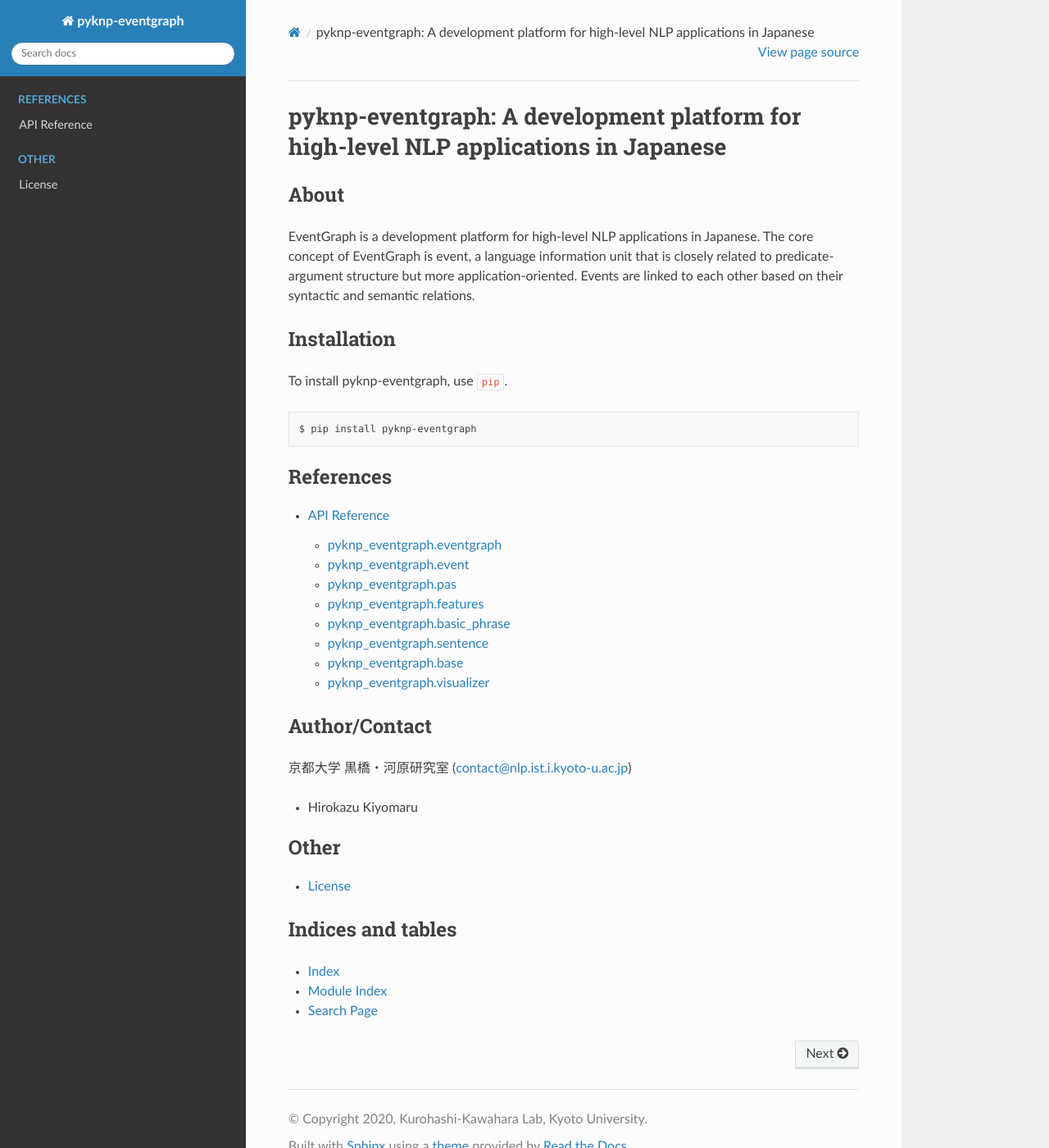
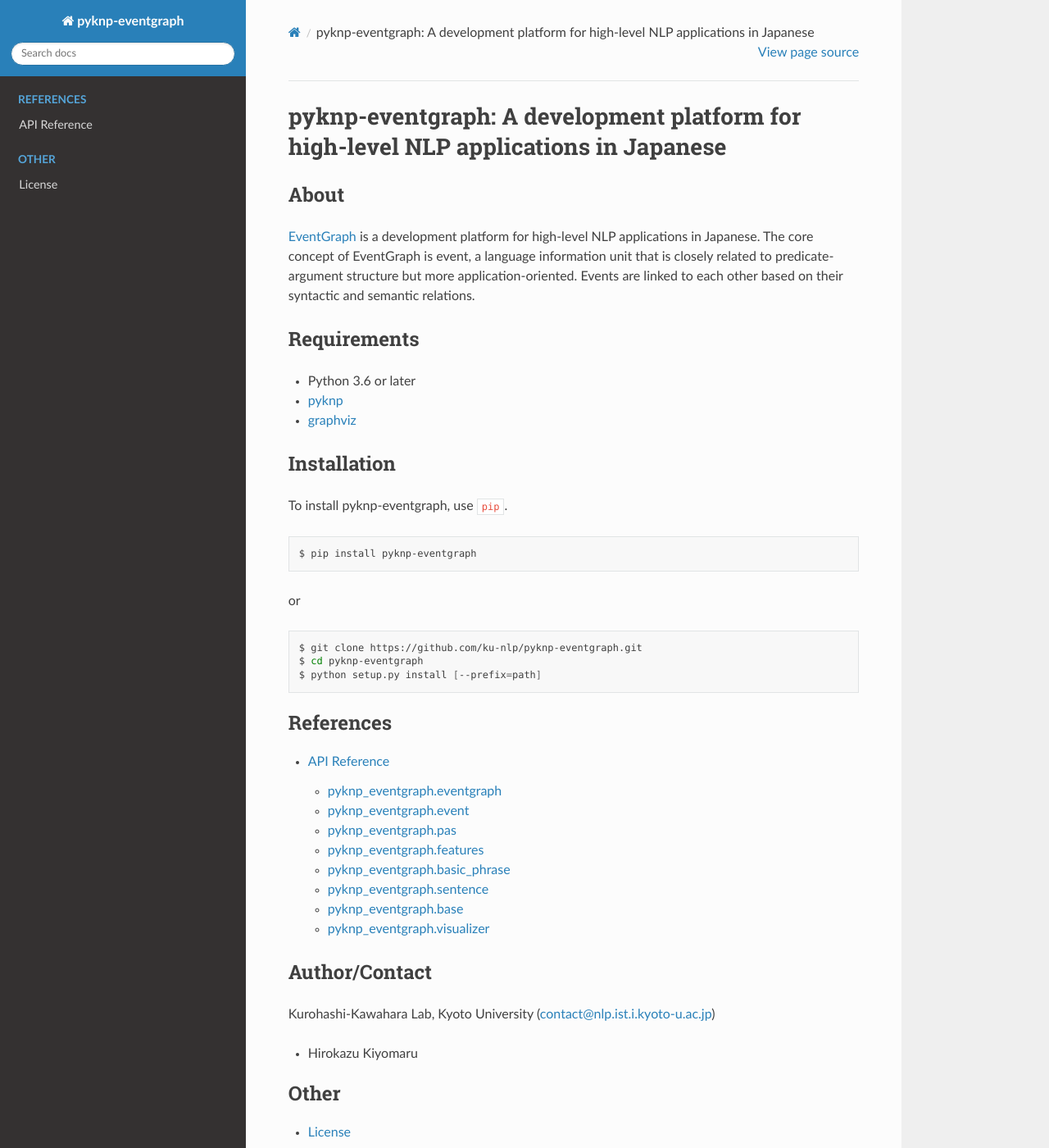
Before and after one commit to ku-nlp/pyknp-eventgraph, a Sphinx documentation site: the page built from docs/source/index.rst, in a window 1280 px wide and 1400 px high. Shown: the whole window at 82% size. Built offline with Sphinx 7.4.7 and the Read the Docs theme 2.0.0, drawn with Linux system fonts in a browser that asks for light colours; the version number could not be read and is left out.

```diff
--- a/docs/source/index.rst
+++ b/docs/source/index.rst
@@ -13,9 +13,22 @@ pyknp-eventgraph: A development platform for high-level NLP applications in Japa
 About
 =====
 
-EventGraph is a development platform for high-level NLP applications in Japanese.
+EventGraph_ is a development platform for high-level NLP applications in Japanese.
 The core concept of EventGraph is event, a language information unit that is closely related to predicate-argument structure but more application-oriented.
 Events are linked to each other based on their syntactic and semantic relations.
+
+.. _EventGraph: https://github.com/ku-nlp/pyknp-eventgraph
+
+Requirements
+============
+
+- Python 3.6 or later
+- `pyknp`_
+- `graphviz`_
+
+.. _`pyknp`: https://github.com/ku-nlp/pyknp
+.. _`graphviz`: https://github.com/xflr6/graphviz
+
 
 Installation
 ============
@@ -24,7 +37,15 @@ To install pyknp-eventgraph, use :bash:`pip`.
 
 .. code-block:: bash
 
-    $ pip install pyknp-eventgraph
+   $ pip install pyknp-eventgraph
+
+or
+
+.. code-block:: bash
+
+   $ git clone https://github.com/ku-nlp/pyknp-eventgraph.git
+   $ cd pyknp-eventgraph
+   $ python setup.py install [--prefix=path]
 
 .. toctree::
    :maxdepth: 2
@@ -36,7 +57,7 @@ To install pyknp-eventgraph, use :bash:`pip`.
 Author/Contact
 ==============
 
-京都大学 黒橋・河原研究室 (contact@nlp.ist.i.kyoto-u.ac.jp)
+Kurohashi-Kawahara Lab, Kyoto University (contact@nlp.ist.i.kyoto-u.ac.jp)
 
 - Hirokazu Kiyomaru
 
```
Also changed, not shown: README.md (+6 -0 lines).
